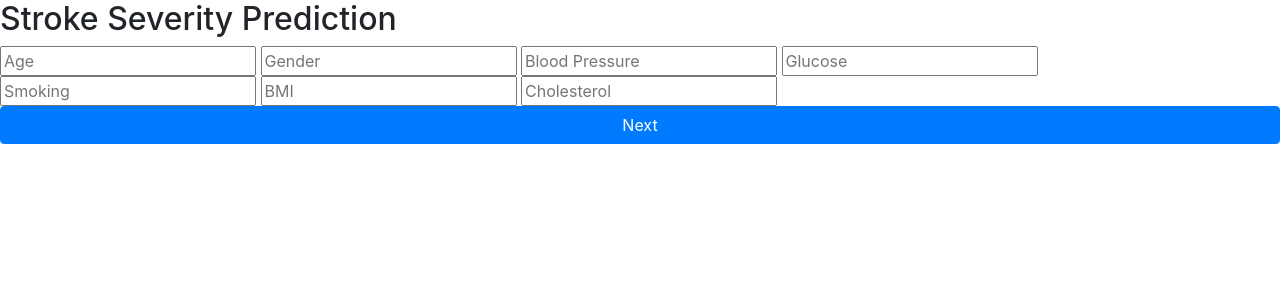
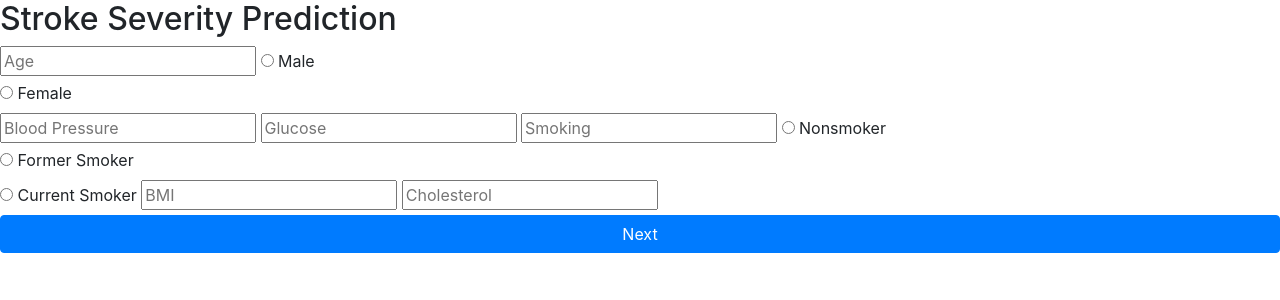
Before and after one commit to pauls21033/Machine-Learning-Predicting-Stroke-Model-Project, a Flask app: template Flask App/templates/prediction.html in a window 1280 px wide. Shown: the part 56-356 px from the top of the page. Run offline with Flask 2, Linux system fonts and the light colour scheme; the template is opened without the code that fills it, so the values that code supplies are empty; parts of the project's set-up code (start-up, migrations or seed data) failed here and were passed over; some libraries are stand-ins or nearby versions.

Commit message:
created buttons for user input

```diff
--- a/Flask App/templates/prediction.html
+++ b/Flask App/templates/prediction.html
@@ -57,10 +57,19 @@
         <h2>Stroke Severity Prediction</h2>
         <form action="{{prediction.html}}" method=”post”>
             <input type="text" name="age" placeholder="Age" required="required"/>
-            <input type="text" name="gender" placeholder="Gender" required="required"/>
+            <input type="radio" id="male" name="Gender" value="0">
+            <label for="male">Male</label><br>
+            <input type="radio" id="female" name="Gender" value="1">
+            <label for="female">Female</label><br>
             <input type="text" name="blood pressure" placeholder="Blood Pressure" required="required" />
             <input type="text" name="glucose" placeholder="Glucose" required="required"/>
             <input type="text" name="smoking" placeholder="Smoking" required="required"/>
+            <input type="radio" id="nonsmoker" name="Smoking" value="0">
+            <label for="nonsomer">Nonsmoker</label><br>
+            <input type="radio" id="former smoker" name="Smoking" value="1">
+            <label for="former smoker">Former Smoker</label><br>
+            <input type="radio" id="current smoker" name="Smoking" value="2">
+            <label for="current smoker">Current Smoker</label>
             <input type="text" name="bmi" placeholder="BMI" required="required"/>
             <input type="text" name="cholesterol" placeholder="Cholesterol" required="required"/>
             <button type="submit" class="btn btn-primary btn-block btn-large">Next</button>
```
